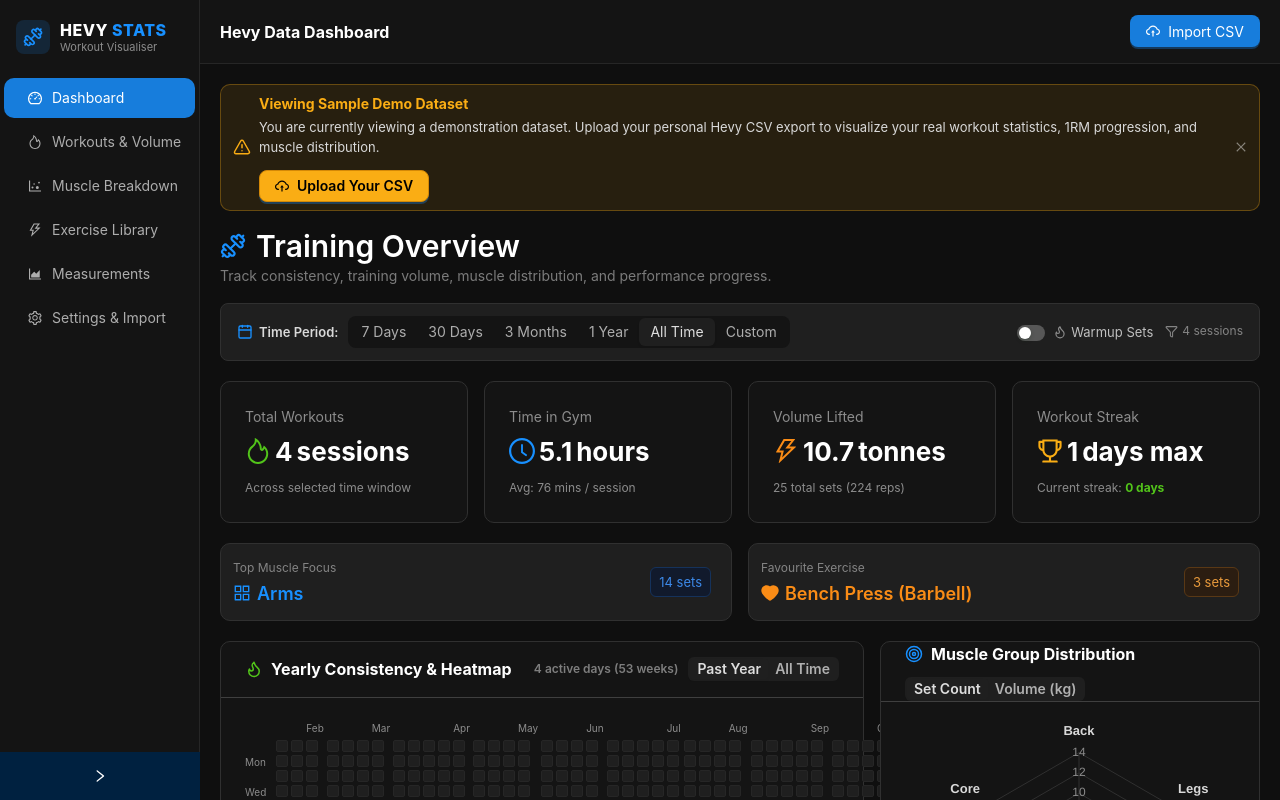
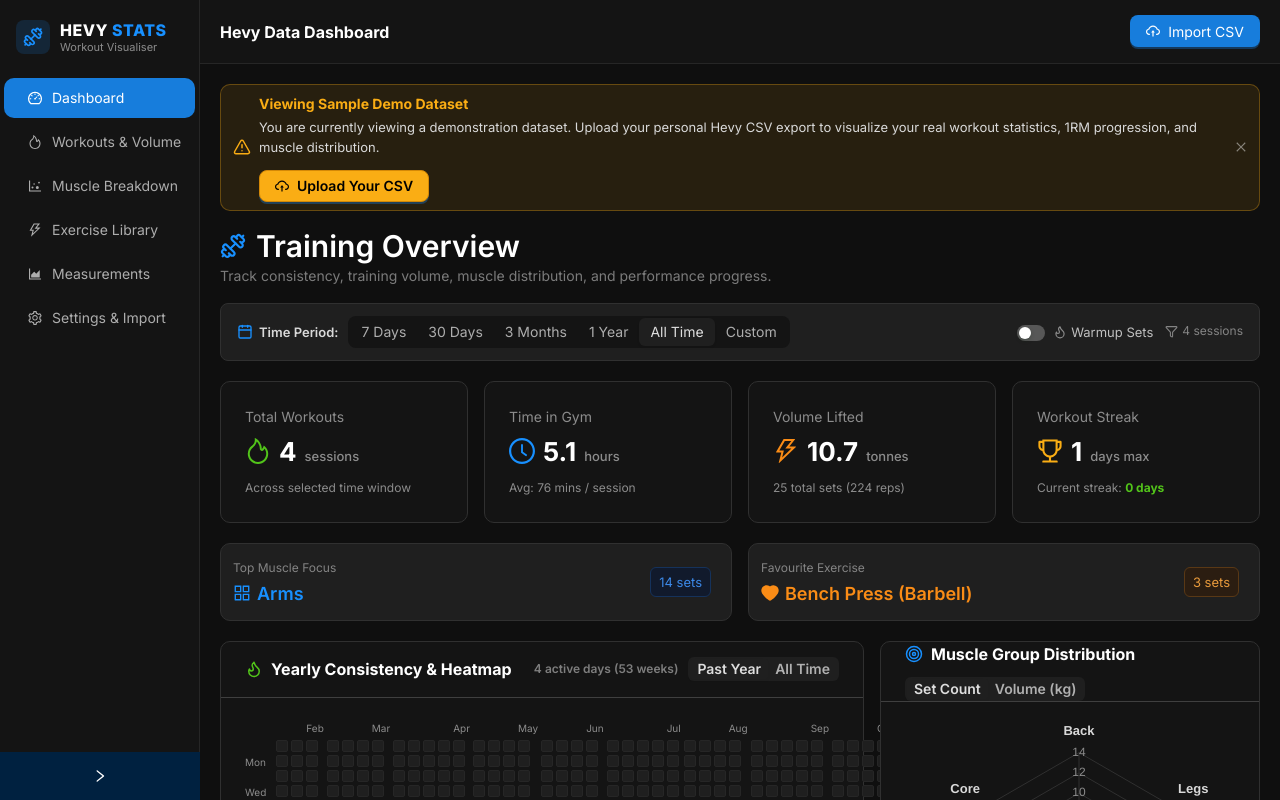
Before and after one commit to pangwuu/HevyVisualiser, a React (Vite) app: page / in a window 1280 px wide. Shown: the top 800 px of the page. Built offline with nearby package versions, Linux system fonts and the light colour scheme.

Commit message:
style(typography): unify font family across numbers, units, and statistic suffixes using Inter

```diff
--- a/index.html
+++ b/index.html
@@ -3,7 +3,9 @@
   <head>
     <meta charset="UTF-8" />
     <link rel="icon" type="image/svg+xml" href="/favicon.svg" />
-    <meta name="viewport" content="width=device-width, initial-scale=1.0" />
+    <link rel="preconnect" href="https://fonts.googleapis.com" />
+    <link rel="preconnect" href="https://fonts.gstatic.com" crossorigin />
+    <link href="https://fonts.googleapis.com/css2?family=Inter:wght@400;500;600;700;800&display=swap" rel="stylesheet" />
     <title>Hevy Visualiser - Workout & Stats Dashboard</title>
   </head>
   <body style="margin: 0; padding: 0; background-color: #141414;">
--- a/src/App.tsx
+++ b/src/App.tsx
@@ -16,6 +16,7 @@
       theme={{
         algorithm: theme.darkAlgorithm,
         token: {
+          fontFamily: "'Inter', -apple-system, BlinkMacSystemFont, 'Segoe UI', Roboto, 'Helvetica Neue', Arial, sans-serif",
           colorPrimary: '#1890ff',
           colorBgBase: '#0f0f0f',
           colorBgContainer: '#141414',
--- a/src/index.css
+++ b/src/index.css
@@ -7,9 +7,45 @@
   padding: 0;
   background-color: #0f0f0f;
   color: #e6e6e6;
-  font-family: -apple-system, BlinkMacSystemFont, 'Segoe UI', Roboto, 'Helvetica Neue', Arial,
-    sans-serif;
+  font-family: 'Inter', -apple-system, BlinkMacSystemFont, 'Segoe UI', Roboto, 'Helvetica Neue', Arial, sans-serif;
   -webkit-font-smoothing: antialiased;
+  -moz-osx-font-smoothing: grayscale;
+}
+
+/* Ensure completely unified font across statistics, numbers, suffixes, titles and inputs */
+body,
+.ant-statistic,
+.ant-statistic-title,
+.ant-statistic-content,
+.ant-statistic-content-value,
+.ant-statistic-content-value-int,
+.ant-statistic-content-value-decimal,
+.ant-statistic-content-suffix,
+.ant-statistic-content-prefix,
+.ant-typography,
+.ant-btn,
+.ant-select,
+.ant-input,
+.ant-table {
+  font-family: 'Inter', -apple-system, BlinkMacSystemFont, 'Segoe UI', Roboto, 'Helvetica Neue', Arial, sans-serif !important;
+}
+
+.ant-statistic-content {
+  display: flex;
+  align-items: baseline;
+  gap: 4px;
+}
+
+.ant-statistic-content-suffix {
+  font-size: 13px !important;
+  font-weight: 500 !important;
+  color: #8c8c8c !important;
+  margin-inline-start: 4px !important;
+}
+
+.ant-statistic-content-value {
+  font-family: 'Inter', -apple-system, BlinkMacSystemFont, 'Segoe UI', Roboto, 'Helvetica Neue', Arial, sans-serif !important;
+  font-weight: 700 !important;
 }
 
 /* Custom scrollbar for dark theme */
```
